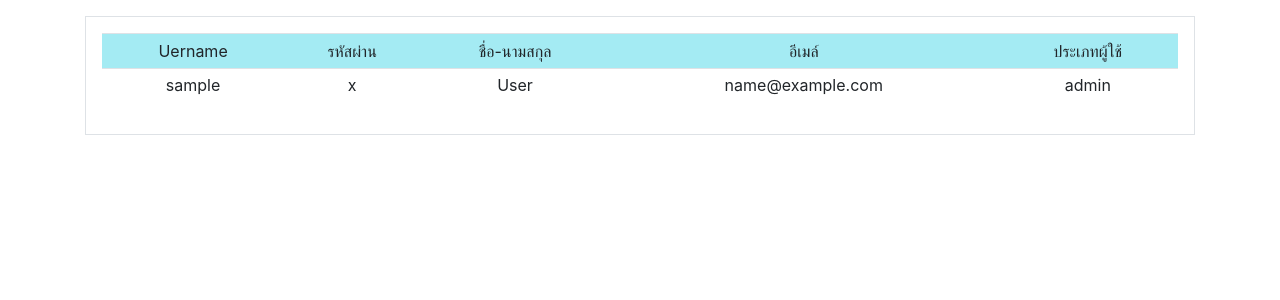
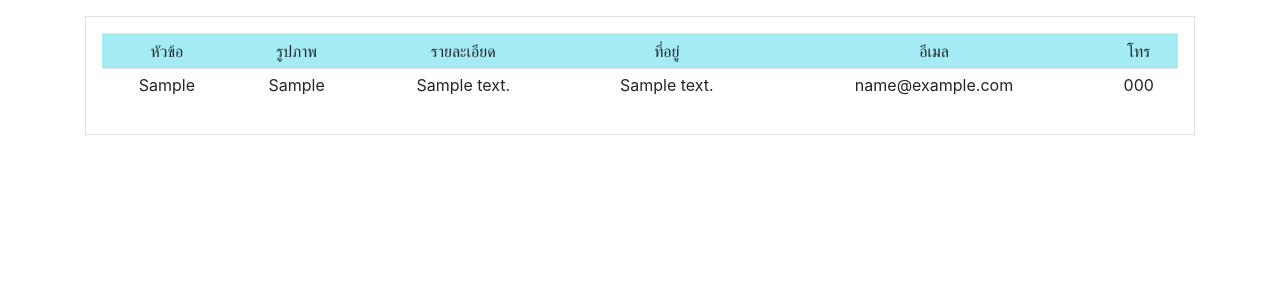
Before and after one commit to organpcysd/Project_Script_G09, a PHP site: page /index.php in a window 1280 px wide. Shown: the part 56-356 px from the top of the page. Run offline with PHP 8.4, Linux system fonts and the light colour scheme; tables that the repository leaves empty or names only in its code hold one stand-in row (values such as "Sample post"); data that the repository does not hold is empty.

Commit message:
Update content.php
update

```diff
--- a/content.php
+++ b/content.php
@@ -2,8 +2,8 @@
 include('header.php');
 include('db.php');
 
-  //2. query ข้อมูลจากตาราง usre:
-$query = "SELECT * FROM user ORDER BY username asc" or die("Error:" . mysqli_error());
+  //2. query ข้อมูลจากตาราง content:
+$query = "SELECT * FROM content ORDER BY topic asc" or die("Error:" . mysqli_error());
 //3.เก็บข้อมูลที่ query ออกมาไว้ในตัวแปร result .
 $result = mysqli_query($con, $query);
 
@@ -14,20 +14,24 @@ echo "<table class='table table-sm'>";
 
 //หัวข้อตาราง
 echo "<tr align='center' bgcolor='a4ebf3'>
-<td>Uername</td>
-<td>รหัสผ่าน</td>
-<td>ชื่อ-นามสกุล</td>
-<td>อีเมล์</td>
-<td>ประเภทผู้ใช้</td>
+<td>หัวข้อ</td>
+<td> รูปภาพ</td>
+<td>รายละเอียด</td>
+<td>ที่อยู่</td>
+<td>อีเมล</td>
+<td>โทร</td>
+
 </tr>";
+
 while($row = mysqli_fetch_array($result)) {
 
   echo "<tr align='center'>";
-  echo "<td>" .$row["username"] .  "</td> ";
-  echo "<td>" .$row["password"] .  "</td> ";
-  echo "<td>" .$row["fullname"] .  "</td> ";
+  echo "<td>" .$row["topic"] .  "</td> ";
+  echo "<td>" .$row["topic_show"] .  "</td> ";
+  echo "<td>" .$row["detail"] .  "</td> ";
+  echo "<td>" .$row["address"] .  "</td> ";
   echo "<td>" .$row["email"] .  "</td> ";
-  echo "<td>" .$row["user_type"] .  "</td> ";
+  echo "<td>" .$row["tel"] .  "</td> ";
 
 }
 echo "</table>";
```
